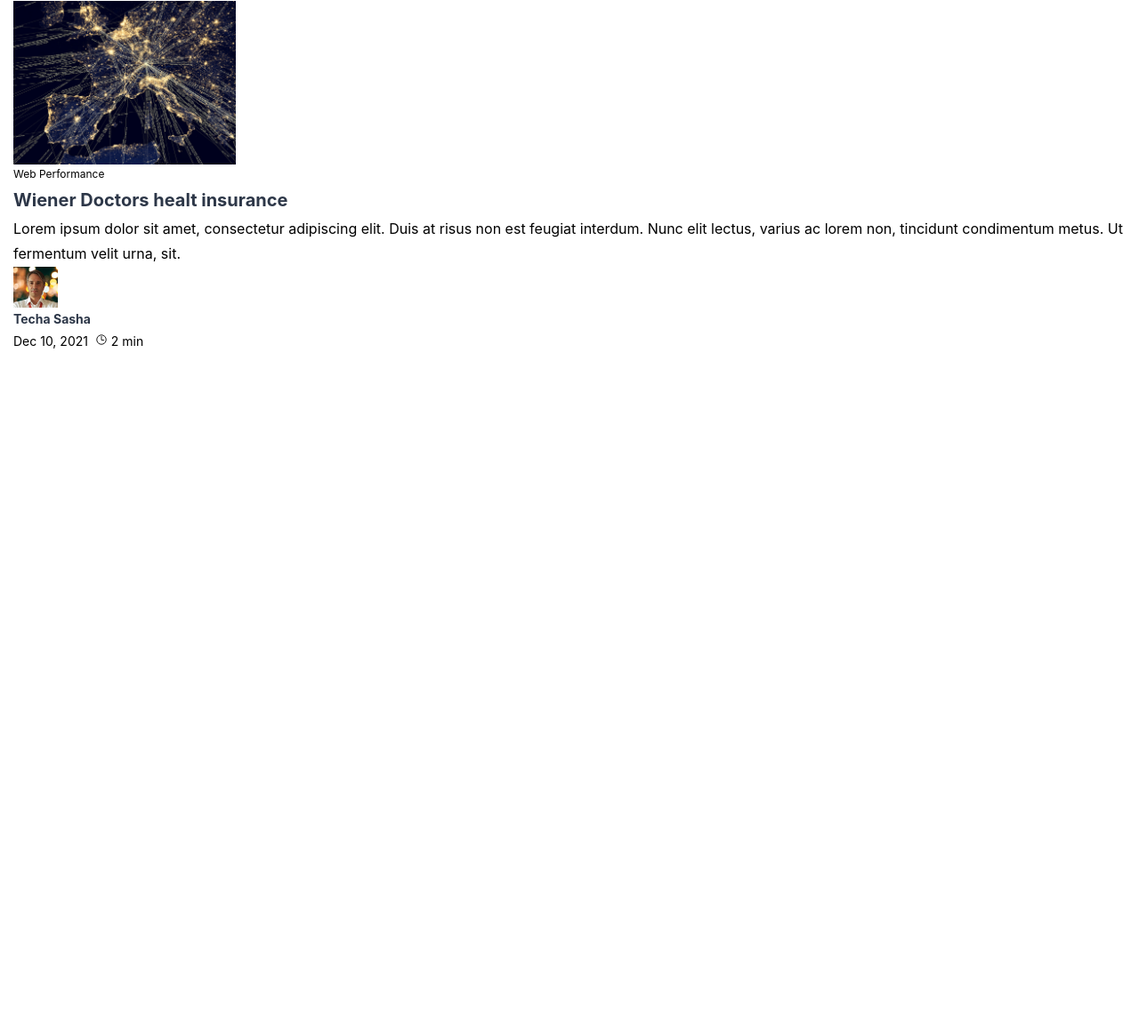
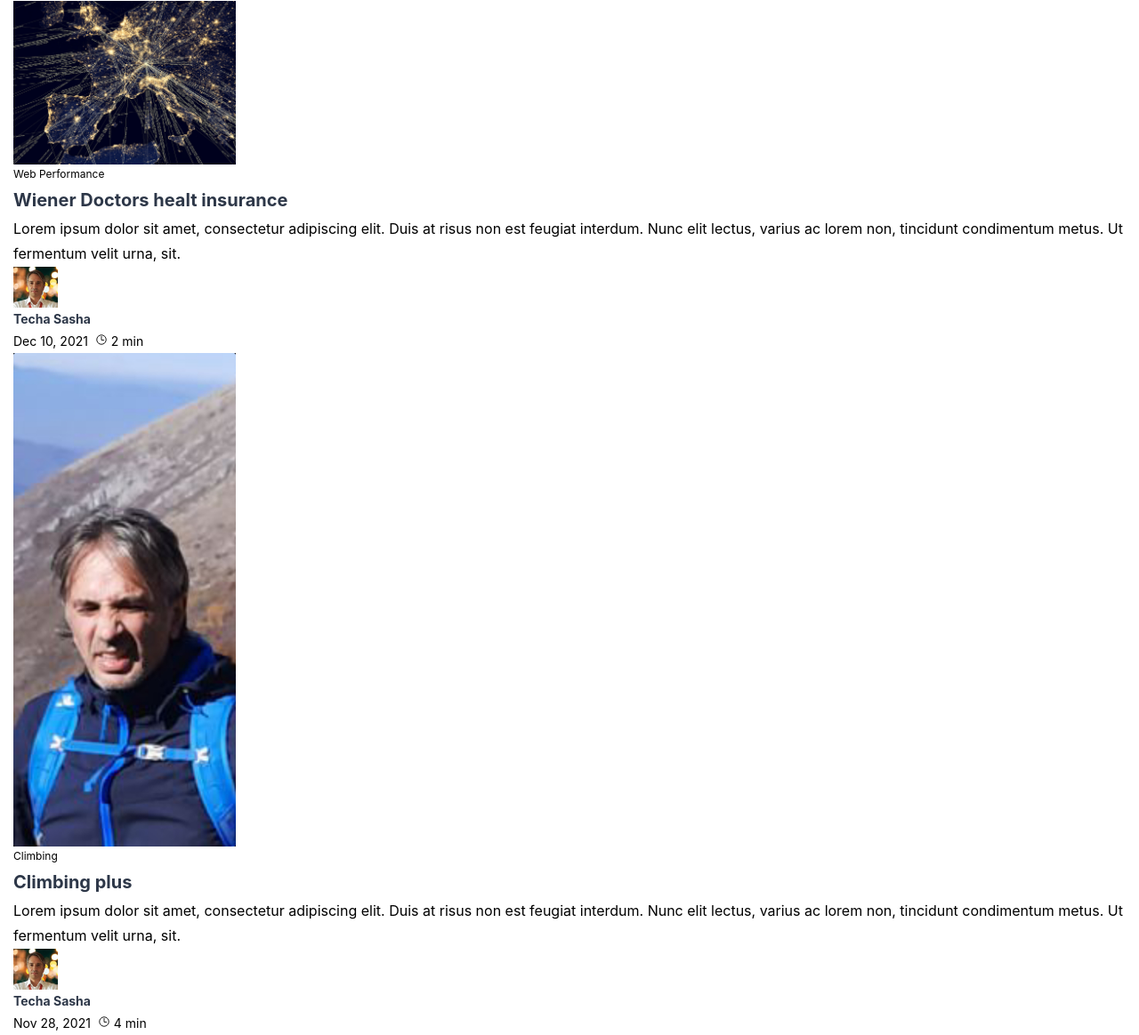
Before and after one commit to SasaAndjelkovic/My-blog-website, a plain HTML site: page index.html in a window 1280 px wide. Shown: the part 917-2081 px from the top of the page at 89% size. Before the commit the page ends 1314 px from the top, so only its background shows below. Drawn offline with nearby package versions, Linux system fonts and the light colour scheme; a script that the page names is missing.

Commit message:
new commit

```diff
--- a/index.html
+++ b/index.html
@@ -231,7 +231,6 @@
 
                         </div>
 
-
                         <div class="blog-card">
 
                             <div class="blog-card-banner">
@@ -275,6 +274,51 @@
                             </div>
 
                         </div>
+
+                        <div class="blog-card">
+
+                            <div class="blog-card-banner">
+                                <img src="./assets/images/climbing.jpg" alt="climbing" width="250"
+                                class="blog-banner-img">
+                            </div>
+
+                            <div class="blog-content-wrapper">
+
+                                <button class="blog-topic text-tiny">Climbing</button>
+
+                                <h3>
+                                    <a href="#" class="h3">Climbing plus</a>
+                                </h3>
+
+                                <p class="blog-text">
+                                    Lorem ipsum dolor sit amet, consectetur adipiscing elit.
+                                    Duis at risus non est feugiat interdum. Nunc elit lectus, varius ac lorem non,
+                                    tincidunt condimentum metus. Ut fermentum velit urna, sit.
+                                </p>
+
+                                <div class="wrapper-text">
+
+                                    <div class="profile-wrapper">
+                                        <img src="./assets/images/hero.jpg" alt="Techa Sasha" width="50">
+                                    </div>
+
+                                    <div class="wrapper">
+                                        <a href="#" class="h4">Techa Sasha</a>
+
+                                        <p class="text-sm">
+                                            <time datetime="2021-11-28">Nov 28, 2021</time>
+                                            <span class="separator"></span>
+                                            <ion-icon name="time-outline"></ion-icon>
+                                            <time datetime="PT4M">4 min</time>
+                                        </p>
+                                    </div>
+
+                                </div>
+
+                            </div>
+
+                        </div>
+
                     </div>
 
                 </div>
```
Also changed, not shown: assets/images/climbing.jpg (added).
